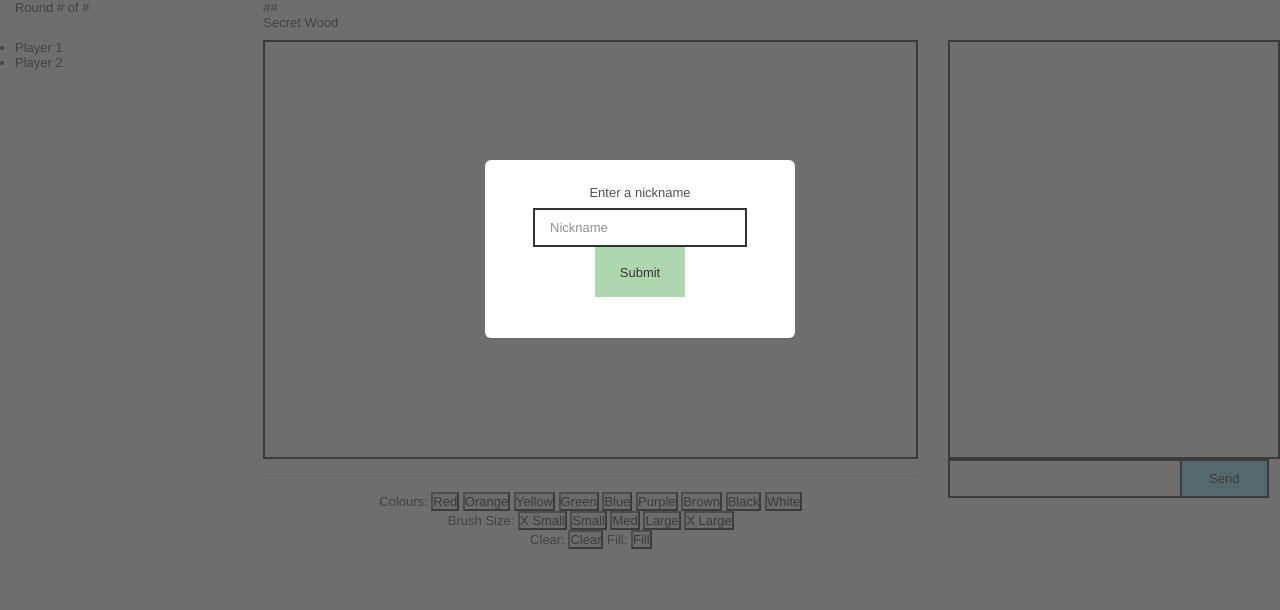
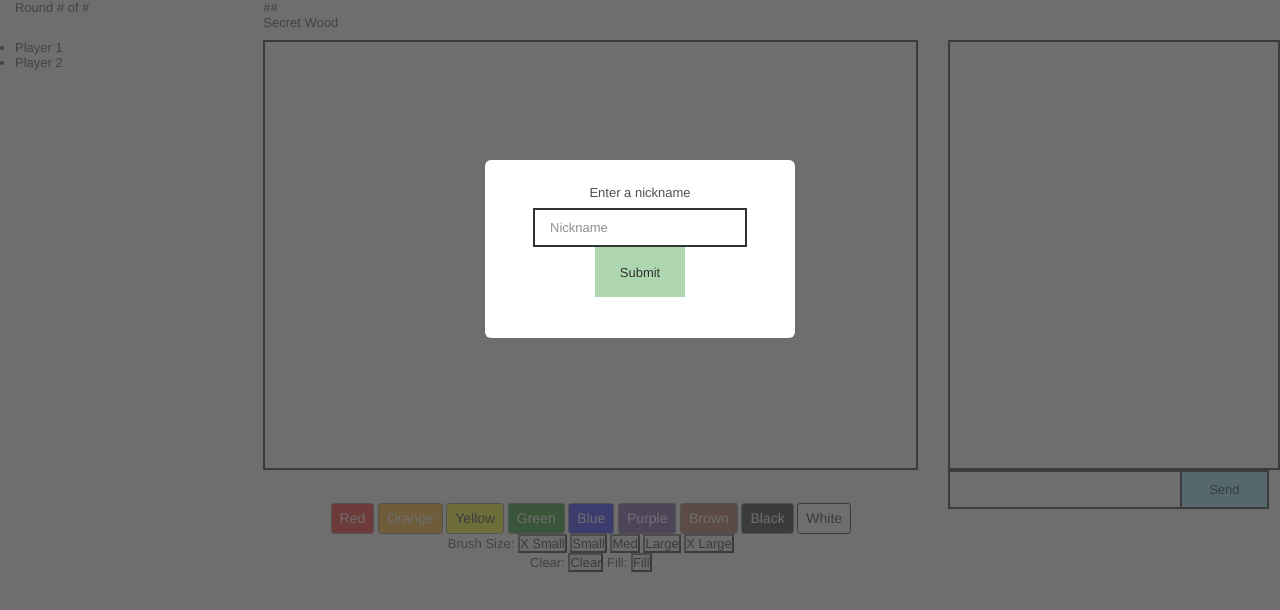
Before and after one commit to redbubble-ash/Pictionary, a website: page public/index.html in a window 1280 px wide. Shown: the top 610 px of the page. Drawn offline with nearby package versions, Linux system fonts and the light colour scheme; no server answers.

Commit message:
coloured the buttons

```diff
--- a/public/index.html
+++ b/public/index.html
@@ -36,8 +36,10 @@
                 <div>Round # of #</div>
             </div>
             <div class="col-6">
-                <div id="timer">##</div>
-                <div id="secretword">Secret Wood</div>
+                <div id="infoHolder">
+                    <div id="timer">##</div>
+                    <div id="secretword">Secret Wood</div>
+                </div>
             </div>
         </div>
         <div class="row">
@@ -52,17 +54,16 @@
                     <canvas id="drawArea"></canvas>
                 </div>
                 <hr>
-                <div id="settings">
-                    Colours:
-                    <button id="red">Red</button>
-                    <button id="orange">Orange</button>
-                    <button id="yellow"">Yellow</button>
-                    <button id="green">Green</button>
-                    <button id="blue">Blue</button>
-                    <button id="purple">Purple</button>
-                    <button id="brown">Brown</button>
-                    <button id="black">Black</button>
-                    <button id="white">White</button>
+                <div id="settings" class="btn-group-sm" role="group">
+                    <button id="red" class="btn btn-secondary" type="button">Red</button>
+                    <button id="orange" class="btn btn-secondary" type="button">Orange</button>
+                    <button id="yellow" class="btn btn-secondary" type="button">Yellow</button>
+                    <button id="green" class="btn btn-secondary" type="button">Green</button>
+                    <button id="blue" class="btn btn-secondary" type="button">Blue</button>
+                    <button id="purple" class="btn btn-secondary" type="button">Purple</button>
+                    <button id="brown" class="btn btn-secondary" type="button">Brown</button>
+                    <button id="black" class="btn btn-secondary" type="button">Black</button>
+                    <button id="white" class="btn btn-secondary" type="button">White</button>
                 </div>
 
                 <div id="settings">
@@ -87,9 +88,11 @@
                 <div id="messageContainer">
                     <p id="messages"></p>
                 </div>
-                <form id="messagesForm" action="">
-                    <input id="messageInput" autocomplete="off" /><button id="chatSend">Send</button>
-                </form>
+                <div class="input-group">
+                    <form id="messagesForm" action="">
+                        <input id="messageInput" autocomplete="off" /><button id="chatSend">Send</button>
+                    </form>
+                </div>
             </div>
 
             </div>
--- a/public/style.css
+++ b/public/style.css
@@ -74,6 +74,38 @@ form {
   display: block;
   text-align:center;
 }
+#red{
+  background: red;
+}
+#orange{
+  background: orange;
+}
+#yellow{
+  background: yellow;
+  color: black;
+}
+#green{
+  background: green;
+}
+#blue{
+  background: blue;
+  color: white;
+}
+#purple{
+  background: rebeccapurple;
+}
+#brown{
+  background: sienna;
+}
+#black{
+  background: black;
+  color: white;
+}
+#white{
+  background: white;
+  color: black;
+  border: 1px solid black;
+}
 /*/\used for canvas & controls/\ */
 /*\/used for chat box\/ */
 form input {
```
